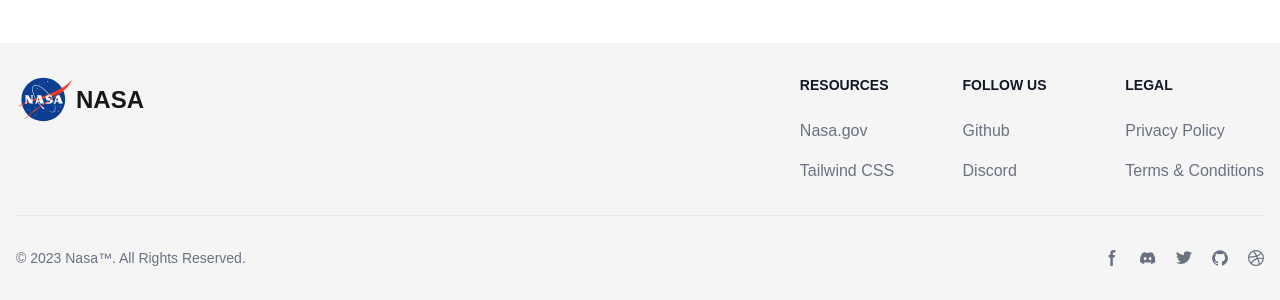
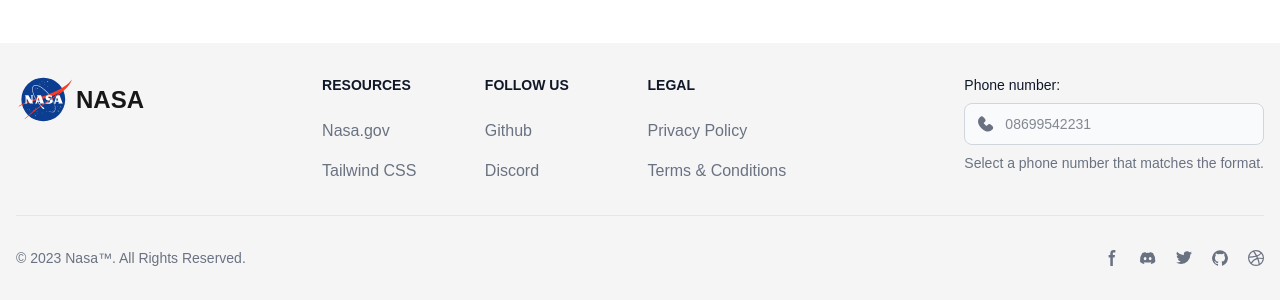
Before and after one commit to vuongquangminh/landing-page, a Next.js app: page / in a window 1280 px wide. Shown: the part 6352-6652 px from the top of the page. Built offline with nearby package versions, Linux system fonts and the light colour scheme.

Commit message:
feat: TODO sent OTP by SMS

```diff
--- a/app/layouts/Footer.tsx
+++ b/app/layouts/Footer.tsx
@@ -1,3 +1,4 @@
+import PhoneInput from "@/components/PhoneInput";
 import Image from "next/image";
 import React from "react";
 
@@ -83,6 +84,7 @@
               </ul>
             </div>
           </div>
+          <PhoneInput />
         </div>
         <hr className="my-6 border-gray-200 sm:mx-auto dark:border-gray-700 lg:my-8" />
         <div className="sm:flex sm:items-center sm:justify-between">
--- a/app/layouts/Header.tsx
+++ b/app/layouts/Header.tsx
@@ -55,7 +55,7 @@
                 stroke="currentColor"
                 strokeLinecap="round"
                 strokeLinejoin="round"
-                stroke-width="2"
+                strokeWidth="2"
                 d="M1 1h15M1 7h15M1 13h15"
               />
             </svg>
@@ -93,7 +93,7 @@
                     stroke="currentColor"
                     strokeLinecap="round"
                     strokeLinejoin="round"
-                    stroke-width="2"
+                    strokeWidth="2"
                     d="m1 1 4 4 4-4"
                   />
                 </svg>
--- /dev/null
+++ b/components/PhoneInput.tsx
@@ -0,0 +1,52 @@
+"use client";
+
+import "flowbite";
+import React, { useState } from "react";
+
+export default function PhoneInput() {
+  const [phone, setPhone] = useState("");
+  const handleSubmit = (e: React.FormEvent<HTMLFormElement>) => {
+    e.preventDefault(); // Ngăn reload trang
+    console.log("Giá trị số điện thoại:", phone); // Hoặc xử lý theo ý bạn
+    alert(`Số điện thoại bạn nhập: ${phone}`);
+  };
+  return (
+    <form onSubmit={handleSubmit} className="max-w-sm ">
+      <label
+        htmlFor="phone-input"
+        className="block mb-2 text-sm font-medium text-gray-900 dark:text-white"
+      >
+        Phone number:
+      </label>
+      <div className="relative">
+        <div className="absolute inset-y-0 start-0 top-0 flex items-center ps-3.5 pointer-events-none">
+          <svg
+            className="w-4 h-4 text-gray-500 dark:text-gray-400"
+            aria-hidden="true"
+            xmlns="http://www.w3.org/2000/svg"
+            fill="currentColor"
+            viewBox="0 0 19 18"
+          >
+            <path d="M18 13.446a3.02 3.02 0 0 0-.946-1.985l-1.4-1.4a3.054 3.054 0 0 0-4.218 0l-.7.7a.983.983 0 0 1-1.39 0l-2.1-2.1a.983.983 0 0 1 0-1.389l.7-.7a2.98 2.98 0 0 0 0-4.217l-1.4-1.4a2.824 2.824 0 0 0-4.218 0c-3.619 3.619-3 8.229 1.752 12.979C6.785 16.639 9.45 18 11.912 18a7.175 7.175 0 0 0 5.139-2.325A2.9 2.9 0 0 0 18 13.446Z" />
+          </svg>
+        </div>
+        <input
+          type="text"
+          id="phone-input"
+          onChange={(e) => setPhone(e.target.value)}
+          aria-describedby="helper-text-explanation"
+          className="bg-gray-50 border border-gray-300 text-gray-900 text-sm rounded-lg focus:ring-blue-500 focus:border-blue-500 block w-full ps-10 p-2.5  dark:bg-gray-700 dark:border-gray-600 dark:placeholder-gray-400 dark:text-white dark:focus:ring-blue-500 dark:focus:border-blue-500"
+          pattern="[0-9]{10}"
+          placeholder="08699542231"
+          required
+        />
+      </div>
+      <p
+        id="helper-text-explanation"
+        className="mt-2 text-sm text-gray-500 dark:text-gray-400"
+      >
+        Select a phone number that matches the format.
+      </p>
+    </form>
+  );
+}
```
